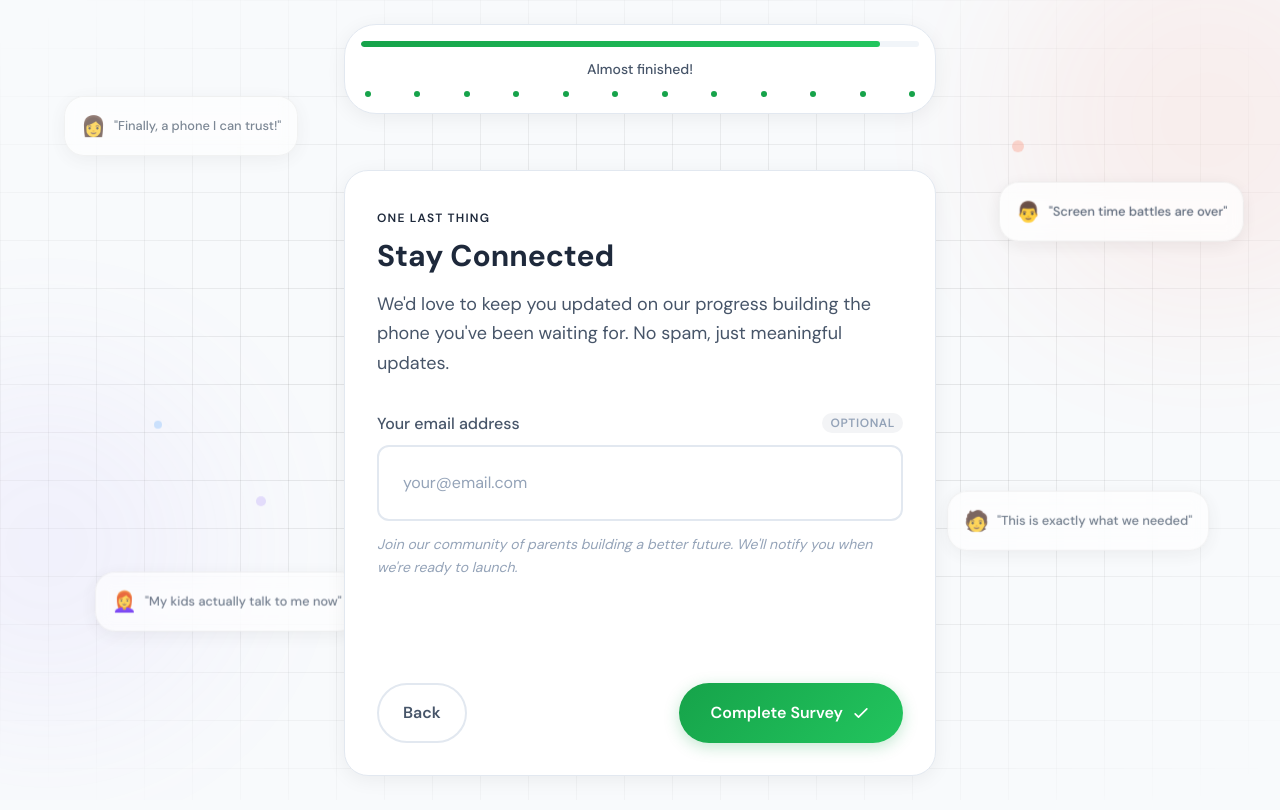
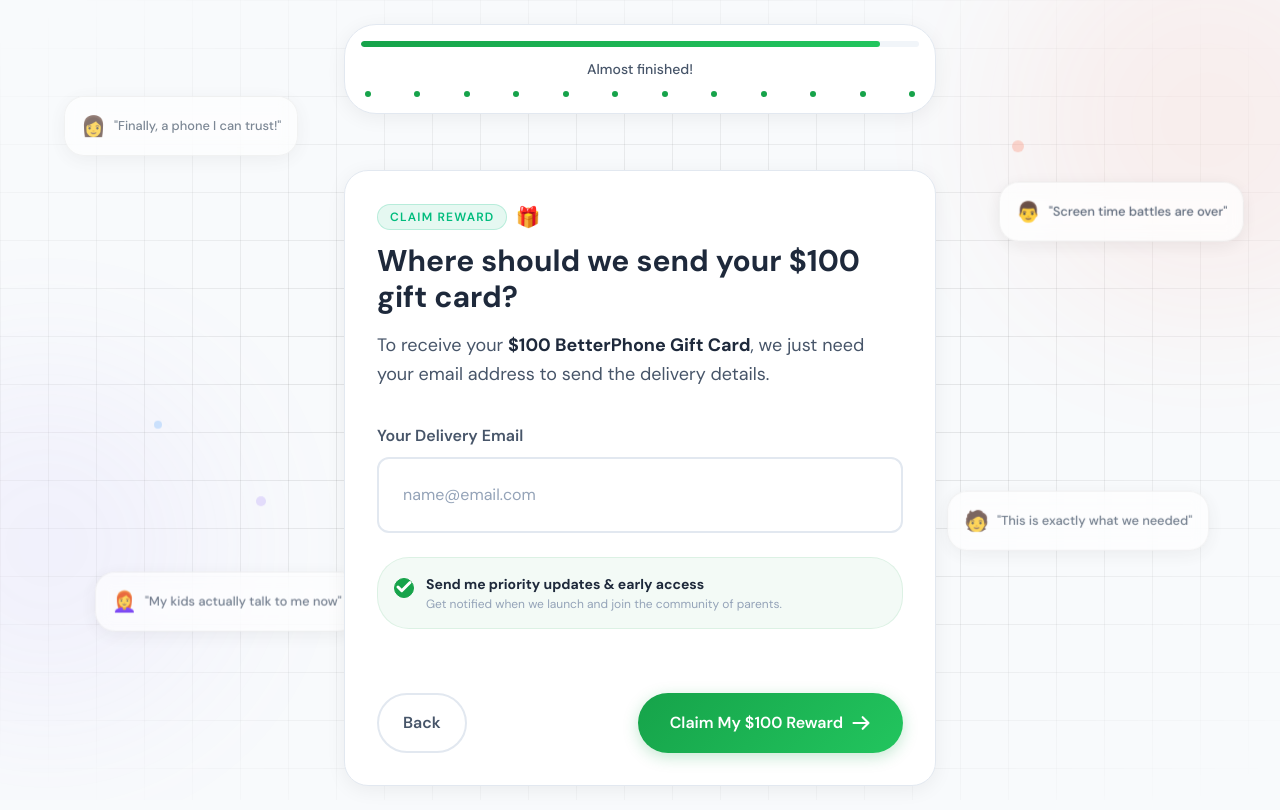
Before and after one commit to jajos12/BetterPhoneSurvey, a Next.js app: page /survey/email in a window 1280 px wide. Built offline with nearby package versions, Linux system fonts and the light colour scheme; no server answers.

Commit message:
feat: Implement the initial survey landing page, email collection, and "not a fit" user flow.

```diff
--- a/app/page.tsx
+++ b/app/page.tsx
@@ -24,7 +24,7 @@
               {/* Reward badge */}
               <div className="inline-flex items-center gap-2 text-primary font-bold mb-6 bg-primary/5 px-6 py-3 rounded-2xl border-2 border-primary/20 shadow-sm">
                 <span className="text-xl">🎁</span>
-                <span>Complete the survey for a $50 BetterPhone Gift Card</span>
+                <span>Complete the survey for a $100 BetterPhone Gift Card</span>
               </div>
 
               {/* Empathetic intro */}
--- a/app/survey/email/page.tsx
+++ b/app/survey/email/page.tsx
@@ -11,13 +11,29 @@
     const router = useRouter();
     const { sessionId, formData, updateFormData } = useSurvey();
     const [email, setEmail] = useState(formData.email || '');
+    const [optIn, setOptIn] = useState(true);
     const [isSubmitting, setIsSubmitting] = useState(false);
+    const [error, setError] = useState<string | null>(null);
+
+    const validateEmail = (e: string) => {
+        return /^[^\s@]+@[^\s@]+\.[^\s@]+$/.test(e);
+    };
 
     const handleSubmit = async () => {
+        if (!email.trim()) {
+            setError('Email is required to receive your $100 gift card');
+            return;
+        }
+
+        if (!validateEmail(email)) {
+            setError('Please enter a valid email address');
+            return;
+        }
+
         setIsSubmitting(true);
+        setError(null);
 
-        const hasEmail = email.trim().length > 0;
-        updateFormData({ emailOptIn: hasEmail, email: email });
+        updateFormData({ emailOptIn: optIn, email: email });
 
         try {
             const response = await fetch('/api/save', {
@@ -26,7 +42,7 @@
                 body: JSON.stringify({
                     sessionId,
                     ...formData,
-                    emailOptIn: hasEmail,
+                    emailOptIn: optIn,
                     email: email,
                     isCompleted: true,
                 }),
@@ -49,40 +65,74 @@
             <GlassCard className="flex-1 flex flex-col animate-fade-in">
                 <div className="stagger-children">
                     {/* Badge */}
-                    <span className="inline-block text-xs font-semibold uppercase tracking-widest text-accent mb-3">
-                        One Last Thing
-                    </span>
+                    <div className="flex items-center gap-2 mb-3">
+                        <span className="inline-block text-xs font-semibold uppercase tracking-widest text-emerald-500 bg-emerald-500/10 px-3 py-1 rounded-full border border-emerald-500/20">
+                            Claim Reward
+                        </span>
+                        <span className="text-xl">🎁</span>
+                    </div>
 
                     {/* Title */}
                     <h1 className="text-2xl md:text-3xl font-bold text-text-primary mb-4">
-                        Stay Connected
+                        Where should we send your $100 gift card?
                     </h1>
 
                     {/* Description */}
                     <p className="text-text-secondary mb-8 text-lg leading-relaxed">
-                        We&apos;d love to keep you updated on our progress building the phone
-                        you&apos;ve been waiting for. No spam, just meaningful updates.
+                        To receive your <strong className="text-text-primary">$100 BetterPhone Gift Card</strong>, we just need your email address to send the delivery details.
                     </p>
 
                     {/* Email Input */}
-                    <div className="space-y-4 mb-8">
+                    <div className="space-y-6 mb-8">
                         <div>
                             <label className="flex items-center justify-between mb-2">
-                                <span className="font-medium text-text-secondary">Your email address</span>
-                                <span className="text-xs font-semibold uppercase tracking-wider text-text-muted bg-gray-100 px-2 py-0.5 rounded-lg">Optional</span>
+                                <span className="font-semibold text-text-secondary">Your Delivery Email</span>
+                                {error && <span className="text-xs font-bold text-red-500 animate-pulse">{error}</span>}
                             </label>
                             <input
                                 type="email"
                                 value={email}
-                                onChange={(e) => setEmail(e.target.value)}
-                                placeholder="your@email.com"
-                                className="input-base"
+                                onChange={(e) => {
+                                    setEmail(e.target.value);
+                                    if (error) setError(null);
+                                }}
+                                placeholder="name@email.com"
+                                className={`input-base ${error ? 'border-red-500 ring-4 ring-red-500/10' : ''}`}
+                                required
                             />
-                            <p className="text-sm text-text-muted mt-3 italic leading-relaxed">
-                                Join our community of parents building a better future.
-                                We&apos;ll notify you when we&apos;re ready to launch.
-                            </p>
                         </div>
+
+                        {/* Opt-in Checkbox */}
+                        <label className="flex items-start gap-3 cursor-pointer group p-4 rounded-2xl bg-primary/5 border border-primary/10 hover:border-primary/30 transition-all">
+                            <div className="relative flex items-center mt-1">
+                                <input
+                                    type="checkbox"
+                                    checked={optIn}
+                                    onChange={(e) => setOptIn(e.target.checked)}
+                                    className="peer h-5 w-5 cursor-pointer appearance-none rounded-md border border-primary/30 bg-white transition-all checked:bg-primary checked:border-primary focus:outline-none"
+                                />
+                                <svg
+                                    className="pointer-events-none absolute h-5 w-5 pb-0.5 text-white opacity-0 peer-checked:opacity-100"
+                                    xmlns="http://www.w3.org/2000/svg"
+                                    viewBox="0 0 24 24"
+                                    fill="none"
+                                    stroke="currentColor"
+                                    strokeWidth="4"
+                                    strokeLinecap="round"
+                                    strokeLinejoin="round"
+                                >
+                                    <polyline points="20 6 9 17 4 12"></polyline>
+                                </svg>
+                            </div>
+                            <div className="flex-1">
+                                <p className="text-sm font-bold text-text-primary group-hover:text-primary transition-colors">
+                                    Send me priority updates & early access
+                                </p>
+                                <p className="text-xs text-text-muted mt-0.5">
+                                    Get notified when we launch and join the community of parents.
+                                </p>
+                            </div>
+                        </label>
                     </div>
                 </div>
 
@@ -92,17 +142,17 @@
                         Back
                     </Button>
                     <div className="flex-1" />
-                    <Button onClick={handleSubmit} disabled={isSubmitting}>
+                    <Button onClick={handleSubmit} disabled={isSubmitting} className="px-8 flex items-center gap-3">
                         {isSubmitting ? (
                             <span className="flex items-center gap-2">
                                 <span className="w-4 h-4 border-2 border-white border-t-transparent rounded-full animate-spin" />
-                                Submitting...
+                                Processing...
                             </span>
                         ) : (
                             <>
-                                Complete Survey
-                                <svg className="w-5 h-5" fill="none" viewBox="0 0 24 24" stroke="currentColor" strokeWidth={2}>
-                                    <path strokeLinecap="round" strokeLinejoin="round" d="M5 13l4 4L19 7" />
+                                Claim My $100 Reward
+                                <svg className="w-5 h-5" fill="none" viewBox="0 0 24 24" stroke="currentColor" strokeWidth={2.5}>
+                                    <path strokeLinecap="round" strokeLinejoin="round" d="M14 5l7 7m0 0l-7 7m7-7H3" />
                                 </svg>
                             </>
                         )}
--- a/app/survey/not-a-fit/page.tsx
+++ b/app/survey/not-a-fit/page.tsx
@@ -95,8 +95,8 @@
                     That&apos;s great!
                 </h1>
 
-                <p className="text-text-secondary mb-8 max-w-md">
-                    We&apos;d love if you shared this survey with them. Your referral helps us build a better phone for all families.
+                <p className="text-text-secondary mb-8 max-w-md text-center">
+                    We&apos;d love if you shared this survey with them. Both you and they will receive a <strong className="text-text-primary">$100 gift card</strong> upon completion.
                 </p>
 
                 <div className="space-y-4 w-full max-w-sm">
```
